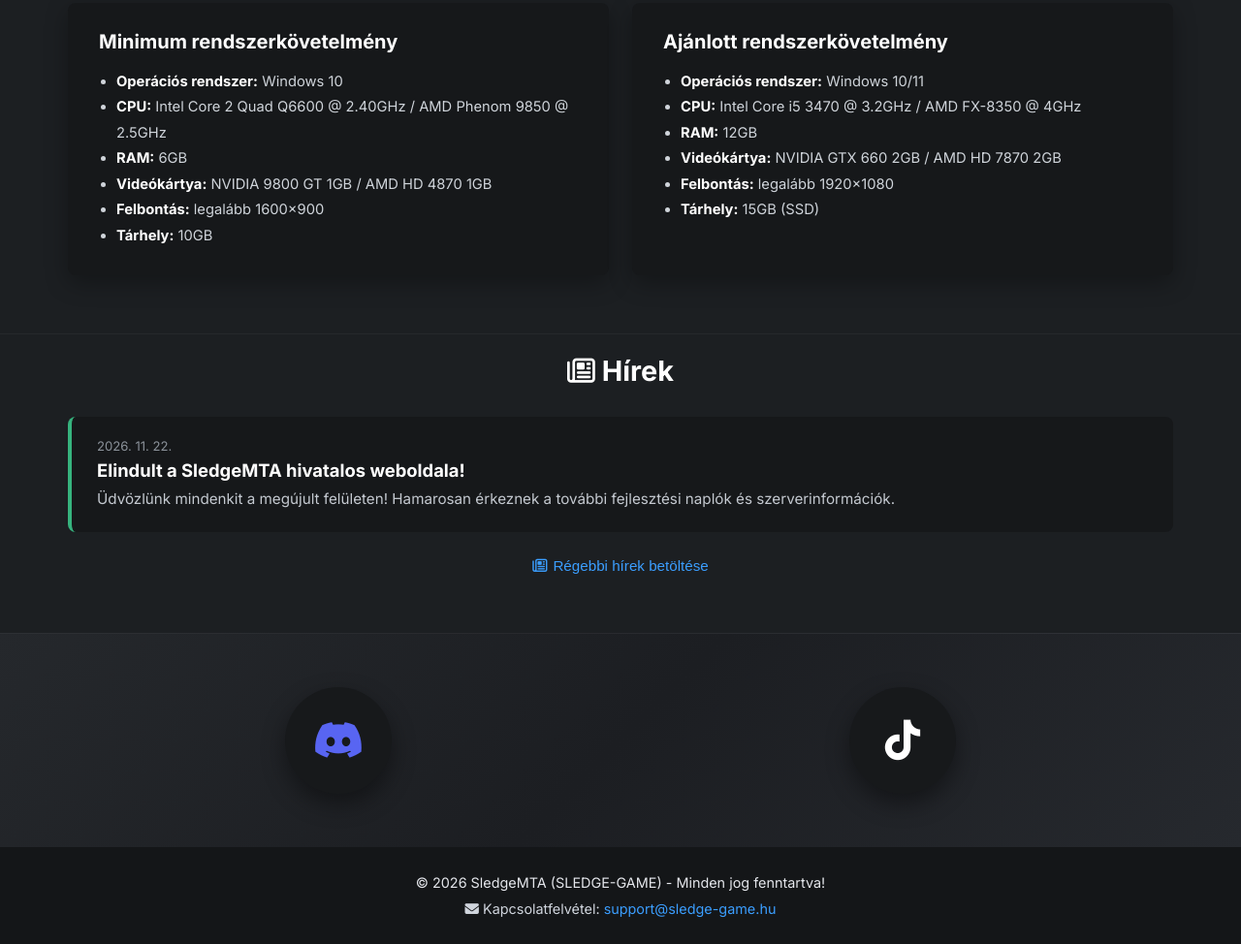
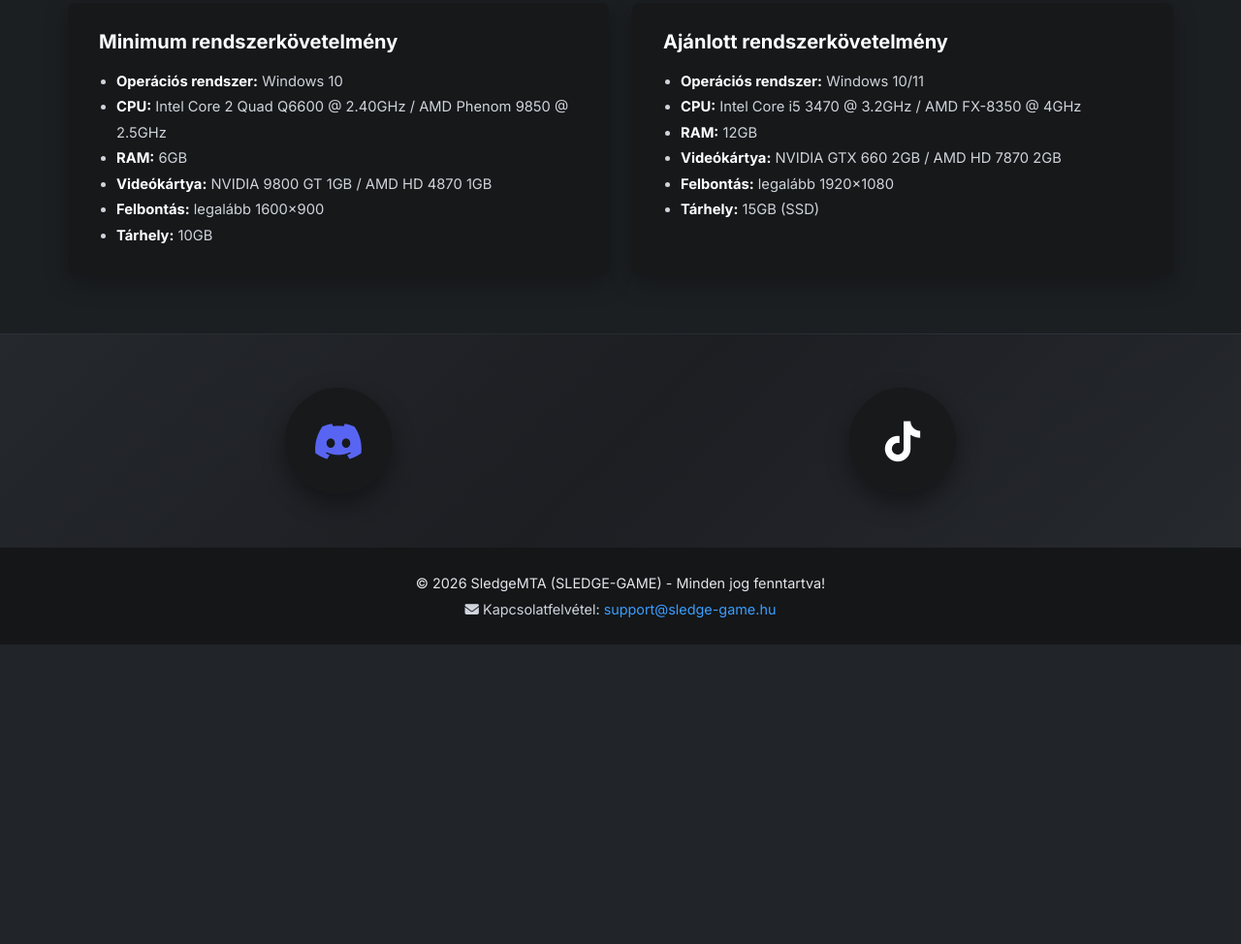
Before and after one commit to gresc150-ui/sledgemta, a website: page index.html in a window 1280 px wide. Shown: the part 1436-2410 px from the top of the page at 97% size. After the commit the page ends 2101 px from the top, so only its background shows below. Drawn offline with Linux system fonts and the light colour scheme; no server answers.

Commit message:
Update index.html

```diff
--- a/index.html
+++ b/index.html
@@ -16,10 +16,9 @@
             <a href="#" class="brand">SledgeMTA</a>
 
             <ul class="nav-menu">
-                <li><a href="#hirek"><i class="fa-regular fa-newspaper"></i> Hírek</a></li>
+                <li><a href="hirek.html"><i class="fa-regular fa-newspaper"></i> Hírek</a></li>
                 <li><a href="#kozosseg"><i class="fa-solid fa-users"></i> Közösség</a></li>
                 <li><a href="szabalyzat.html"><i class="fa-solid fa-book"></i> Szabályzat</a></li>
-                <li><a href="#shop" class="nav-accent"><i class="fa-regular fa-gem"></i> Prémium Shop</a></li>
                 <li><a href="#letoltes" class="nav-download"><i class="fa-solid fa-download"></i> MTA:SA Letöltése</a></li>
             </ul>
         </div>
@@ -187,27 +186,6 @@
         </div>
     </section>
 
-    <!-- Hírek szekció -->
-    <section class="news-section" id="hirek">
-        <div class="container">
-            <h2 class="section-title"><i class="fa-regular fa-newspaper"></i> Hírek</h2>
-
-            <div class="news-list" id="news-container">
-                <article class="news-item">
-                    <div class="news-date">2026. 11. 22.</div>
-                    <h3>Elindult a SledgeMTA hivatalos weboldala!</h3>
-                    <p>Üdvözlünk mindenkit a megújult felületen! Hamarosan érkeznek a további fejlesztési naplók és szerverinformációk.</p>
-                </article>
-            </div>
-
-            <div class="load-more-wrap">
-                <button type="button" class="load-more-btn" id="load-more-news">
-                    <i class="fa-regular fa-newspaper"></i> Régebbi hírek betöltése
-                </button>
-            </div>
-        </div>
-    </section>
-
     <!-- Közösségi média sáv -->
     <section class="social-banner" id="kozosseg">
         <div class="container social-grid">
```
